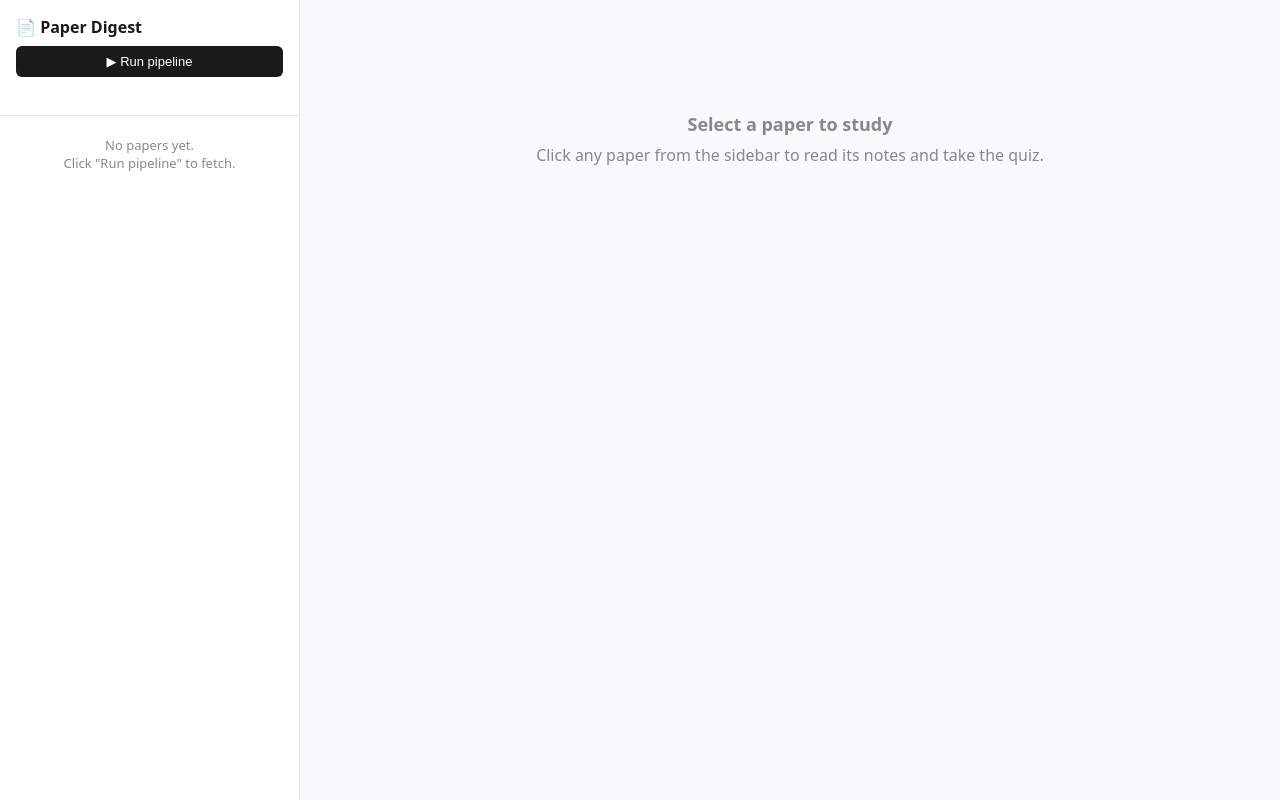
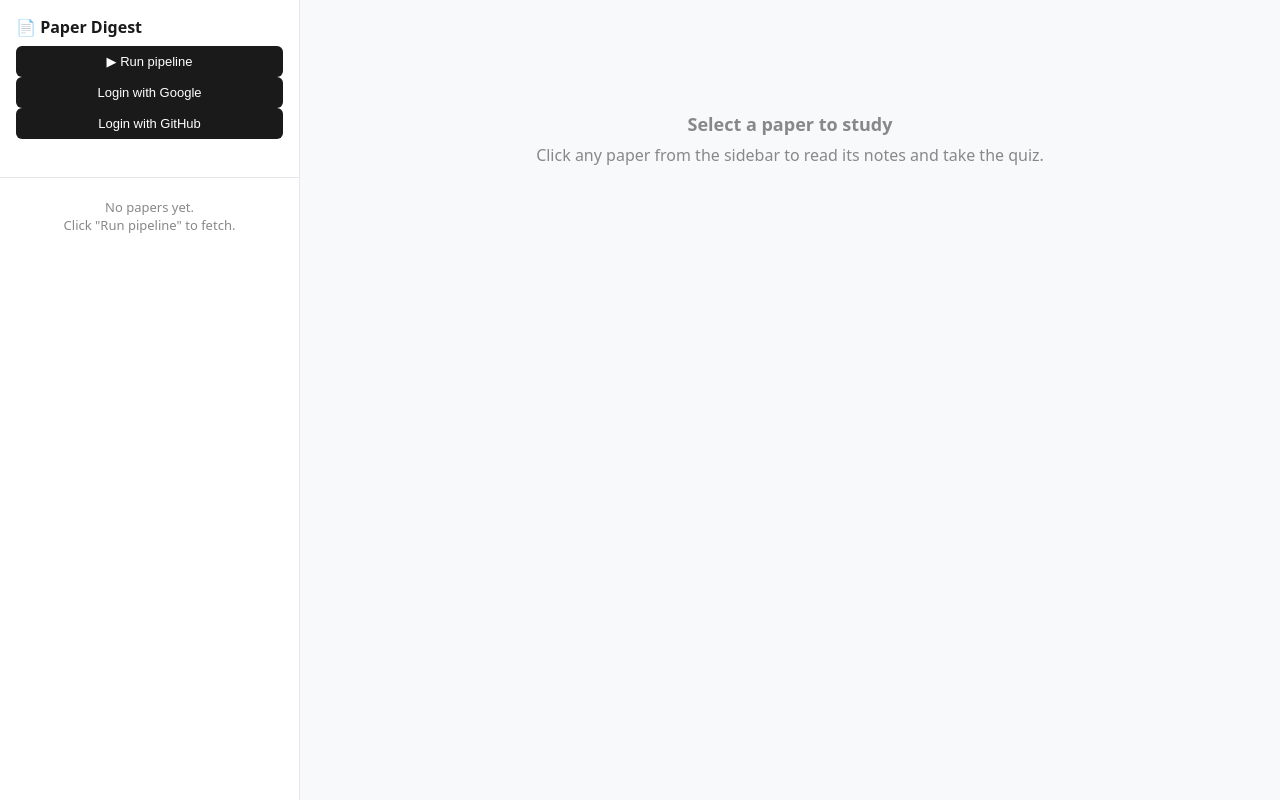
Before and after one commit to kushsrivastava007/daily_research_paper_summary, a FastAPI app: template src/paper_digest/ui/templates/index.html in a window 1280 px wide. Run offline with FastAPI, Linux system fonts and the light colour scheme; the template is opened without the code that fills it, so the values that code supplies are empty.

Commit message:
Add GitHub login support to homepage and auth UI

```diff
--- a/src/paper_digest/ui/templates/index.html
+++ b/src/paper_digest/ui/templates/index.html
@@ -68,6 +68,9 @@
   <div class="sidebar-header">
     <h1>📄 Paper Digest</h1>
     <button class="run-btn" onclick="runPipeline()" id="run-btn">▶ Run pipeline</button>
+    <button class="run-btn" onclick="loginWith('google')" id="login-google-btn">Login with Google</button>
+    <button class="run-btn" onclick="loginWith('github')" id="login-github-btn">Login with GitHub</button>
+    <button class="run-btn" onclick="logout()" id="logout-btn" style="display:none">🔓 Logout</button>
     <div id="run-status"></div>
   </div>
   <div class="paper-list">
@@ -213,6 +216,26 @@ function getAuthHeaders() {
   return token ? { 'Authorization': `Bearer ${token}` } : {};
 }
 
+function loginWith(provider) {
+  window.location.href = `/auth/login/${provider}`;
+}
+
+function logout() {
+  localStorage.removeItem('token');
+  window.location.reload();
+}
+
+function updateAuthButtons() {
+  const token = getToken();
+  const googleBtn = document.getElementById('login-google-btn');
+  const githubBtn = document.getElementById('login-github-btn');
+  const logoutBtn = document.getElementById('logout-btn');
+
+  if (googleBtn) googleBtn.style.display = token ? 'none' : 'block';
+  if (githubBtn) githubBtn.style.display = token ? 'none' : 'block';
+  if (logoutBtn) logoutBtn.style.display = token ? 'block' : 'none';
+}
+
 async function runPipeline() {
   const btn = document.getElementById('run-btn');
   const status = document.getElementById('run-status');
@@ -262,6 +285,10 @@ async function runPipeline() {
   btn.disabled = false;
   btn.textContent = '▶ Run pipeline';
 }
+
+document.addEventListener('DOMContentLoaded', () => {
+  updateAuthButtons();
+});
 </script>
 </body>
 </html>
```
